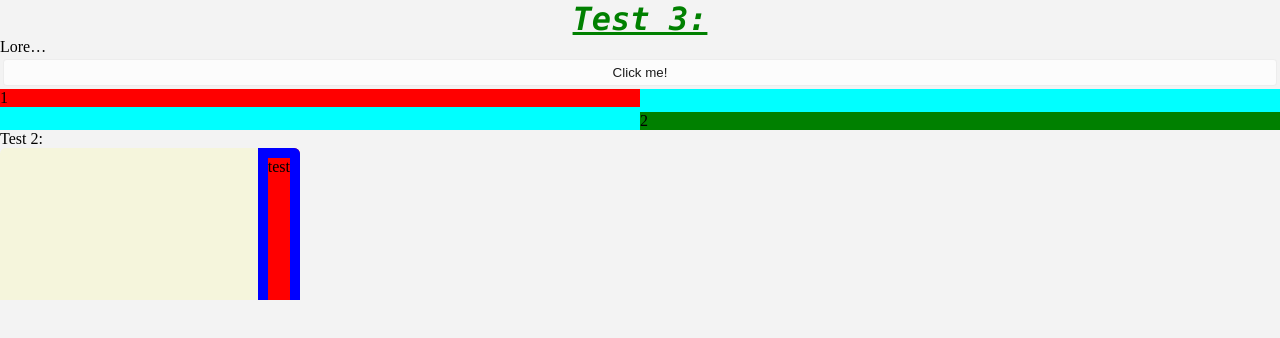
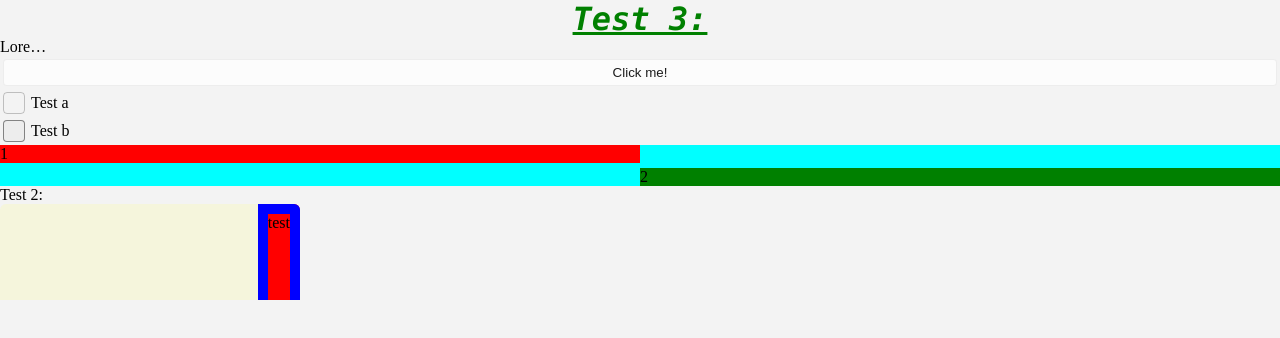
Before and after one commit to ecsanadi/xaml-ui, an Angular app: page / in a window 1280 px wide. Shown: the top 338 px of the page. Built offline with nearby package versions, Linux system fonts and the light colour scheme.

Commit message:
Added CheckBox

```diff
--- a/src/app/app.component.html
+++ b/src/app/app.component.html
@@ -13,6 +13,9 @@
     <Button Margin="3px">
       Click me!
     </Button>
+
+    <CheckBox Margin="3px" [IsChecked]="false" [IsEnabled]="false">Test a</CheckBox>
+    <CheckBox Margin="3px">Test b</CheckBox>
 
     <Grid ColumnDefinitions="1fr 1fr" RowDefinitions="1fr 1fr" Orientation="Horizontal" RowSpacing="5px"
       Background="Aqua">
--- a/src/app/app.component.ts
+++ b/src/app/app.component.ts
@@ -6,12 +6,13 @@ import { ScrollViewer } from './layout/ScrollViewer';
 import { XamlRoot } from "./layout/XamlRoot";
 import { TextBlock } from './indicators/TextBlock';
 import { Button } from "./inputs/Button";
+import { CheckBox } from './inputs/CheckBox';
 
 @Component({
   selector: 'app-root',
   templateUrl: './app.component.html',
   styleUrl: './app.component.scss',
-  imports: [Border, StackPanel, Grid, GridDirective, Button, ScrollViewer, XamlRoot, TextBlock, Button, GridColumnProperty, GridRowSpanProperty, GridColumnSpanProperty, GridRowProperty]
+  imports: [Border, StackPanel, Grid, GridDirective, Button, ScrollViewer, XamlRoot, TextBlock, Button, GridColumnProperty, GridRowSpanProperty, GridColumnSpanProperty, GridRowProperty, CheckBox]
 })
 export class AppComponent {
   title = 'xaml-ui';
--- a/src/app/inputs/Button.scss
+++ b/src/app/inputs/Button.scss
@@ -3,7 +3,7 @@
 :host {
   display: grid;
   padding: 5px 11px;
-  border-width: 1pt;
+  border-width: common.$ControlBorderThickness;
   border-style: solid;
   border-radius: common.$ControlCornerRadius;
 
--- a/src/app/inputs/Button.ts
+++ b/src/app/inputs/Button.ts
@@ -1,4 +1,4 @@
-import { Component } from "@angular/core";
+import { Component, HostBinding, Input } from "@angular/core";
 import { Border } from "../layout/Border";
 
 @Component({
@@ -7,4 +7,10 @@ import { Border } from "../layout/Border";
   styleUrl: 'Button.scss'
 })
 export class Button extends Border {
+  @Input() IsEnabled: boolean = true;
+
+  @HostBinding('attr.disabled')
+  private get disabled() {
+    return this.IsEnabled ? undefined : true;
+  }
 }
--- /dev/null
+++ b/src/app/inputs/CheckBox.scss
@@ -0,0 +1,138 @@
+@use 'Common.scss' as common;
+
+.container {
+  display: grid;
+  grid-template-columns: auto 1fr;
+  column-gap: 6px;
+}
+
+input {
+  display: none;
+}
+
+input[type="checkbox"]:checked + .checkBox > .checkMark {
+  display: grid;
+}
+
+input[type="checkbox"]:not(:checked):not(:hover):not(:active):not(:disabled) + .checkBox {
+  background-color: common.$ControlAltFillColorSecondaryLight;
+  border-color: common.$ControlStrongStrokeColorDefaultLight;
+
+  @media (prefers-color-scheme: dark) {
+    background-color: common.$ControlAltFillColorSecondaryDark;
+    border-color: common.$ControlStrongStrokeColorDefaultDark;
+  }
+}
+
+input[type="checkbox"]:not(:checked):hover:not(:active):not(:disabled) + .checkBox {
+  background-color: common.$ControlAltFillColorTertiaryLight;
+  border-color: common.$ControlStrongStrokeColorDefaultLight;
+
+  @media (prefers-color-scheme: dark) {
+    background-color: common.$ControlAltFillColorTertiaryDark;
+    border-color: common.$ControlStrongStrokeColorDefaultDark;
+  }
+}
+
+input[type="checkbox"]:not(:checked):active + .checkBox {
+  background-color: common.$SubtleFillColorTransparentLight;
+  border-color: common.$ControlStrongStrokeColorDisabledLight;
+
+  @media (prefers-color-scheme: dark) {
+    background-color: common.$SubtleFillColorTransparentDark;
+    border-color: common.$ControlStrongStrokeColorDisabledDark;
+  }
+}
+
+input[type="checkbox"]:checked:not(:hover):not(:disabled) + .checkBox {
+  background-color: common.$AccentFillColorDefaultLight;
+  border-color: common.$AccentFillColorDefaultLight;
+
+  @media (prefers-color-scheme: dark) {
+    background-color: common.$AccentFillColorDefaultDark;
+    border-color: common.$AccentFillColorDefaultDark;
+  }
+}
+
+input[type="checkbox"]:checked:hover:not(:disabled) + .checkBox {
+  background-color: common.$AccentFillColorSecondaryColorLight;
+  border-color: common.$AccentFillColorSecondaryColorLight;
+
+  @media (prefers-color-scheme: dark) {
+    background-color: common.$AccentFillColorSecondaryColorDark;
+    border-color: common.$AccentFillColorSecondaryColorDark;
+  }
+}
+
+input[type="checkbox"]:checked:active:not(:disabled) + .checkBox {
+  background-color: common.$AccentFillColorTertiaryColorLight;
+  border-color: common.$AccentFillColorTertiaryColorLight;
+
+  & > .checkMark {
+    color: common.$TextOnAccentFillColorSecondaryLight;
+  }
+
+  @media (prefers-color-scheme: dark) {
+    background-color: common.$AccentFillColorTertiaryColorDark;
+    border-color: common.$AccentFillColorTertiaryColorDark;
+
+    & > .checkMark {
+      color: common.$TextOnAccentFillColorSecondaryDark;
+    }
+  }
+}
+
+input[type="checkbox"]:not(:checked):disabled + .checkBox {
+  background-color: common.$ControlAltFillColorDisabledLight;
+  border-color: common.$ControlStrongStrokeColorDisabledLight;
+
+  @media (prefers-color-scheme: dark) {
+    background-color: common.$ControlAltFillColorDisabledDark;
+    border-color: common.$ControlStrongStrokeColorDisabledDark;
+  }
+}
+
+
+input[type="checkbox"]:checked:disabled + .checkBox {
+  background-color: common.$AccentFillColorDisabledLight;
+  border-color: common.$ControlStrongStrokeColorDisabledLight;
+
+  & > .checkMark {
+    color: common.$TextOnAccentFillColorDisabledLight;
+  }
+
+  @media (prefers-color-scheme: dark) {
+    background-color: common.$AccentFillColorDisabledDark;
+    border-color: common.$ControlStrongStrokeColorDisabledDark;
+
+    & > .checkMark {
+      color: common.$TextOnAccentFillColorDisabledDark;
+    }
+  }
+}
+
+.checkBox {
+  display: grid;
+  width: 20px;
+  height: 20px;
+  border-radius: common.$ControlCornerRadius;
+  border-style: solid;
+  border-width: common.$ControlBorderThickness;
+}
+
+.checkMark {
+  display: none;
+  font-family: common.$SymbolFontFamily;
+  font-size: 12pt;
+  align-self: center;
+  justify-self: center;
+  color: common.$TextOnAccentFillColorPrimaryLight;
+
+  @media (prefers-color-scheme: dark) {
+    color: common.$TextOnAccentFillColorPrimaryDark;
+  }
+}
+
+.content {
+  align-self: center;
+}
--- /dev/null
+++ b/src/app/inputs/CheckBox.ts
@@ -0,0 +1,27 @@
+import { Component, EventEmitter, Input, Output } from "@angular/core";
+import { Border } from "../layout/Border";
+import { FormsModule } from "@angular/forms";
+
+@Component({
+  selector: 'CheckBox',
+  template: `<label class="container">
+    <input type="checkbox" [checked]="IsChecked" (change)="onIsCheckedChange($event)" [disabled]="!IsEnabled">
+    <div class="checkBox">
+      <div class="checkMark">&#xE73E;</div>
+    </div>
+    <div class="content">
+      <ng-content/>
+    </div>
+  </label>`,
+  styleUrl: 'CheckBox.scss'
+})
+export class CheckBox extends Border {
+  @Input() IsEnabled = true;
+  @Input() IsChecked = false;
+  @Output() IsCheckedChange = new EventEmitter<boolean>();
+
+  onIsCheckedChange(event: Event) {
+    this.IsChecked = ((event.target) as HTMLInputElement).checked;
+    this.IsCheckedChange.emit(this.IsChecked);
+  }
+}
--- a/src/app/inputs/Common.scss
+++ b/src/app/inputs/Common.scss
@@ -1,3 +1,4 @@
+$ControlBorderThickness: 1px;
 $ControlCornerRadius: 4px;
 
 $ControlFillColorDefaultLight: #FFFFFFB3;
@@ -5,19 +6,57 @@ $ControlFillColorSecondaryLight: #F9F9F980;
 $ControlFillColorTertiaryLight: #F9F9F94D;
 $ControlFillColorDisabledLight: #F9F9F94D;
 
+$ControlAltFillColorSecondaryLight: #00000006;
+$ControlAltFillColorTertiaryLight: #0000000F;
+$ControlAltFillColorQuarternaryLight: #00000018;
+$ControlAltFillColorDisabledLight: #FFFFFF00;
+
+$SubtleFillColorTransparentLight: #FFFFFF00;
+
+$AccentFillColorDefaultLight: #0067C0FF;
+$AccentFillColorSecondaryColorLight: rgba($AccentFillColorDefaultLight, 0.9);
+$AccentFillColorTertiaryColorLight: rgba($AccentFillColorDefaultLight, 0.8);
+$AccentFillColorDisabledLight: #FFFFFF37;
+
 $ControlStrokeColorDefaultLight: #0000000F;
+$ControlStrongStrokeColorDefaultLight: #00000072;
+$ControlStrongStrokeColorDisabledLight: #00000037;
 
 $TextFillColorPrimaryLight: #000000E4;
 $TextFillColorSecondaryLight: #0000009E;
 $TextFillColorDisabledLight: #0000005C;
+
+$TextOnAccentFillColorPrimaryLight: #FFFFFF;
+$TextOnAccentFillColorSecondaryLight: #FFFFFFB3;
+$TextOnAccentFillColorDisabledLight: #FFFFFF;
 
 $ControlFillColorDefaultDark: #FFFFFF0F;
 $ControlFillColorSecondaryDark: #FFFFFF15;
 $ControlFillColorTertiaryDark: #FFFFFF08;
 $ControlFillColorDisabledDark: #FFFFFF0B;
 
+$ControlAltFillColorSecondaryDark: #00000019;
+$ControlAltFillColorTertiaryDark: #FFFFFF0B;
+$ControlAltFillColorQuarternaryDark: #FFFFFF12;
+$ControlAltFillColorDisabledDark: #FFFFFF00;
+
+$SubtleFillColorTransparentDark: #FFFFFF00;
+
+$AccentFillColorDefaultDark: #4CC2FFFF;
+$AccentFillColorSecondaryColorDark: rgba($AccentFillColorDefaultDark, 0.9);
+$AccentFillColorTertiaryColorDark: rgba($AccentFillColorDefaultDark, 0.8);
+$AccentFillColorDisabledDark: #FFFFFF28;
+
 $ControlStrokeColorDefaultDark: #FFFFFF12;
+$ControlStrongStrokeColorDefaultDark: #FFFFFF8B;
+$ControlStrongStrokeColorDisabledDark: #FFFFFF28;
 
 $TextFillColorPrimaryDark: #FFFFFFFF;
 $TextFillColorSecondaryDark: #FFFFFFC5;
 $TextFillColorDisabledDark: #FFFFFF5D;
+
+$TextOnAccentFillColorPrimaryDark: #000000;
+$TextOnAccentFillColorSecondaryDark: #00000080;
+$TextOnAccentFillColorDisabledDark: #FFFFFF87;
+
+$SymbolFontFamily: 'Segoe Fluent Icons', 'Segoe MDL2 Assets';
--- a/src/app/layout/FrameworkElement.ts
+++ b/src/app/layout/FrameworkElement.ts
@@ -13,6 +13,7 @@ export abstract class FrameworkElement {
   @Input() @HostBinding('style.margin') Margin?: string;
   @Input() @HostBinding('style.padding') Padding?: string;
 
+  @HostBinding('style.justify-self')
   private get justifySelf() {
     return this.HorizontalAlignment.toLowerCase();
   }
```
